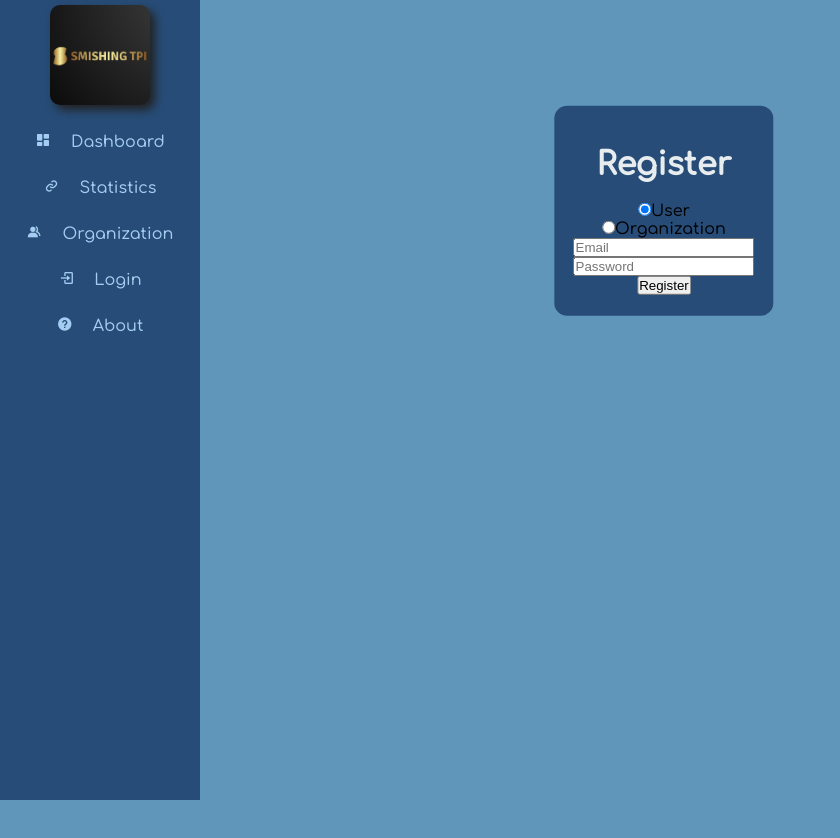
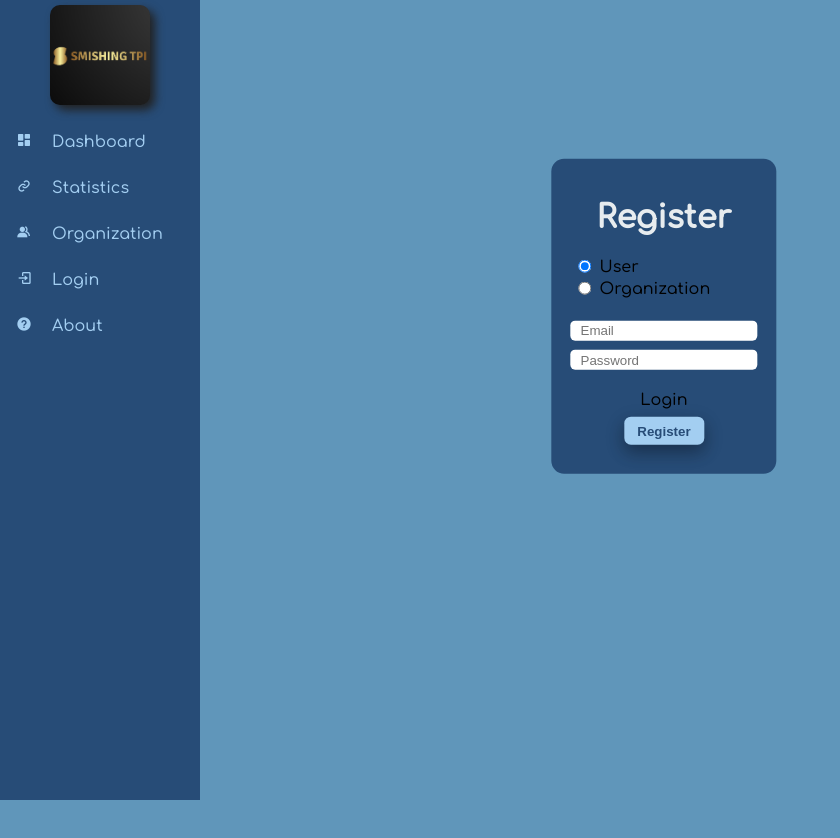
Before and after one commit to mircoloo/smishingTPI, a React (Create React App) app in the folder client/: page /login in a window 1280 px wide. Both pictures are taken after a click on the element "Sign up". Shown: the top 838 px of the page, without its empty margins (0-840 px from the left). Built offline with nearby package versions, Linux system fonts and the light colour scheme.

Commit message:
updating css

```diff
--- a/client/src/App.js
+++ b/client/src/App.js
@@ -21,6 +21,7 @@ const App = () => {
         <div className='wrapper'>
 
             <Header />
+
             <div className='main'>
             <Routes>
             <Route element={<PrivateRoutes />} >
--- a/client/src/components/Header/Header.css
+++ b/client/src/components/Header/Header.css
@@ -36,7 +36,7 @@ header{
     border-radius: 10px;
     margin: 5px;
     -webkit-filter: drop-shadow(5px 5px 5px #222);
-  filter: drop-shadow(5px 5px 5px #222);
+    filter: drop-shadow(5px 5px 5px #222);
 }
 
 .nav.close{
@@ -54,12 +54,16 @@ header{
     font-size: larger;
 }
 
+.nav-refs{
+    text-align: left;
+}
+
 .nav-ref{
     margin-top: 10px;
     height: 20px;
     padding: .5rem;
     color: var(--quarter-color);
-    align-items: center;
+    align-items:flex-start;
     border-radius: .5rem;
 
 }
--- a/client/src/components/Telldata/TellData.js
+++ b/client/src/components/Telldata/TellData.js
@@ -93,11 +93,11 @@ return (
 
 <div className="telldata-search-bar">
   <div className="telldata-search">
-      <input id="telldata-search-number input-text" placeholder="Search number informations..." type="text"></input>
+      <input  className="input-text" id="telldata-search-number" placeholder="Search number informations..." type="text"></input>
       <button onClick={searchOne}>Search</button>
   </div>
   <div className="telldata-search">
-      <input id="telldata-search-keywords input-text" placeholder="Search keywords..." type="text"></input>
+      <input  className="input-text" id="telldata-search-keywords" placeholder="Search keywords..." type="text"></input>
       <button onClick={searchKeyWords}>Search</button>
   </div>
 
--- a/client/src/pages/Dashboard/Dahsboard.css
+++ b/client/src/pages/Dashboard/Dahsboard.css
@@ -24,7 +24,7 @@
 }
 
 
-.load-btns button{
+.btn{
     transition: .3s ;
     color: var(--quarter-color);
     font-weight: bold;
@@ -37,7 +37,7 @@
     border-radius: .5em;
 }
 
-.load-btns button:hover {
+.btn:hover {
     box-shadow: 0 12px 16px 0 rgba(0,0,0,0.24), 0 17px 50px 0 rgba(0,0,0,0.19);
     transform: scale(1.05);
   }
--- a/client/src/pages/Dashboard/Dashboard.js
+++ b/client/src/pages/Dashboard/Dashboard.js
@@ -13,7 +13,6 @@ const Dashboard =  ()  =>{
 </div>
 
             <TwittData/>
-            <hr style={{backgroundColor: "black"}}></hr>
             <TellData/>
         </div>
 
--- a/client/src/pages/Login/Login.css
+++ b/client/src/pages/Login/Login.css
@@ -8,8 +8,13 @@ body{
 }
 
 
-.sign-up-text{
+.switch-form-text{
     cursor: pointer;
+}
+
+.switch-form-text:hover{
+    transform: scale(1.05);
+    text-decoration: underline;
 }
 
 .form{
@@ -31,3 +36,15 @@ body{
     margin: .3rem 0;
     height: 20px;
 }
+
+.radio-inputs{
+        text-align: left;
+}
+.radio-inputs input{
+    margin: .3rem .5rem;
+}
+
+.form .btn{
+    color: var(--secondary-color);
+    background-color: var(--quarter-color);
+}
--- a/client/src/pages/Login/Login.js
+++ b/client/src/pages/Login/Login.js
@@ -43,8 +43,8 @@ function App() {
           <input className='input-text' value={password} onChange={(e) => setPassword(e.target.value)} type="password"  placeholder="Password" /> <br />
       </div>
 
-          <p className='sign-up-text' onClick={() => {setShowRegister(true)}}>Sign up</p>
-          <input type="submit" value="Login"/>
+          <p className='sign-up-text switch-form-text' onClick={() => {setShowRegister(true)}}>Sign up</p>
+          <input className='btn' type="submit" value="Login"/>
         </form>
       </div>
 
--- a/client/src/pages/Login/Register.js
+++ b/client/src/pages/Login/Register.js
@@ -43,15 +43,20 @@ function App({setShowRegister}) {
     <form className='register-form form' onSubmit={registerUser}>
     <h1 className='page-title'>Register</h1>
 
-      <input type="radio" name='type-acc' value="User" defaultChecked onClick={(e) => setTypeofuser(e.target.value)}/><label htmlFor="html">User</label> <br />
+    <div className='radio-inputs'>
+    <input type="radio" name='type-acc' value="User" defaultChecked onClick={(e) => setTypeofuser(e.target.value)}/><label htmlFor="html">User</label> <br />
     <input type="radio"  value="Organization"   name='type-acc' onClick={(e) => setTypeofuser(e.target.value)}/><label htmlFor="html">Organization</label> <br />
+    </div>
 
 
 
 
-      <input  value={email} onChange={(e) => setEmail(e.target.value)} type="email"  placeholder="Email" /> <br />
-      <input  value={password} onChange={(e) => setPassword(e.target.value)} type="password"  placeholder="Password" /> <br />
-      <input type="submit" value="Register"/>
+    <div className='inputs'>
+    <input  className='input-text' value={email} onChange={(e) => setEmail(e.target.value)} type="email"  placeholder="Email" /> <br />
+      <input  className='input-text' value={password} onChange={(e) => setPassword(e.target.value)} type="password"  placeholder="Password" /> <br />
+    </div>
+    <p className='login-text switch-form-text' onClick={() => {setShowRegister(false)}}>Login</p>
+      <input className='btn' type="submit" value="Register"/>
     </form>
     </div>
   );
```
